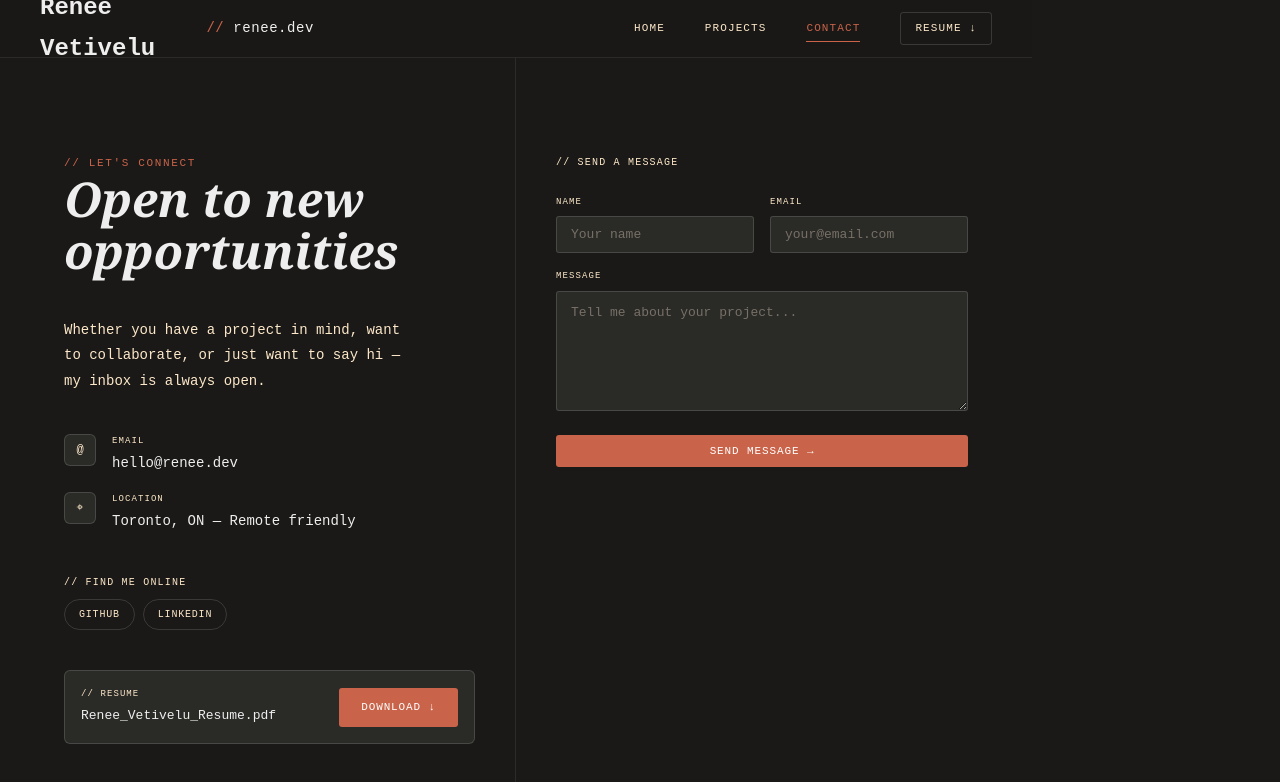
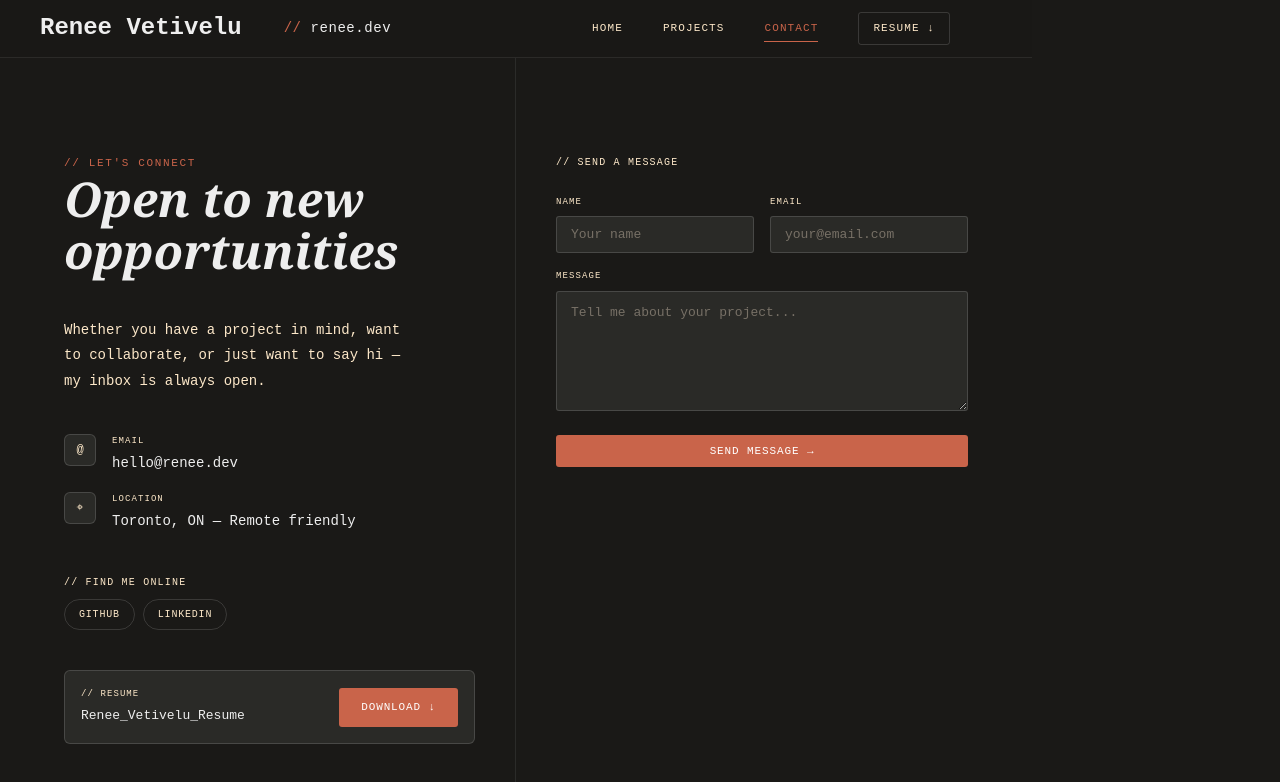
Before and after one commit to reneevettivelu08/portfolio_react, a React (Vite) app: page /contact in a window 1280 px wide. Shown: the top 782 px of the page. Built offline with nearby package versions, Linux system fonts and the light colour scheme.

Commit message:
updated resume file in nav bar and contact page

```diff
--- a/src/components/Navbar.jsx
+++ b/src/components/Navbar.jsx
@@ -1,5 +1,6 @@
 import { Link, useLocation } from "react-router-dom";
 import "./Navbar.scss";
+
 
 export default function Navbar() {
 
@@ -31,7 +32,7 @@ export default function Navbar() {
           >
             Contact
           </Link>
-          <a href="/resume.pdf" download className="nav__resume">
+          <a href="../../public/Renee_Vettivelu_Resume.pdf" download className="nav__resume">
             Resume ↓
           </a>
         </div>
--- a/src/components/Navbar.scss
+++ b/src/components/Navbar.scss
@@ -19,7 +19,7 @@
   }
 
   &__inner {
-    width: 100%;
+    width: 70%;
     max-width: 1200px;
     margin: 0 auto;
     display: flex;
--- a/src/pages/Contact.jsx
+++ b/src/pages/Contact.jsx
@@ -90,9 +90,9 @@ export default function Contact() {
         <div className="contact__resume">
           <div>
             <div className="contact__resume-label">// Resume</div>
-            <div className="contact__resume-name">Renee_Vetivelu_Resume.pdf</div>
+            <div className="contact__resume-name">Renee_Vetivelu_Resume</div>
           </div>
-          <a href="/resume.pdf" download className="btn btn--primary">
+          <a href="../../public/Renee_Vettivelu_Resume.pdf" download className="btn btn--primary">
             Download ↓
           </a>
         </div>
```
Also changed, not shown: 1 other file (tests, documents, lock files or other folders).
